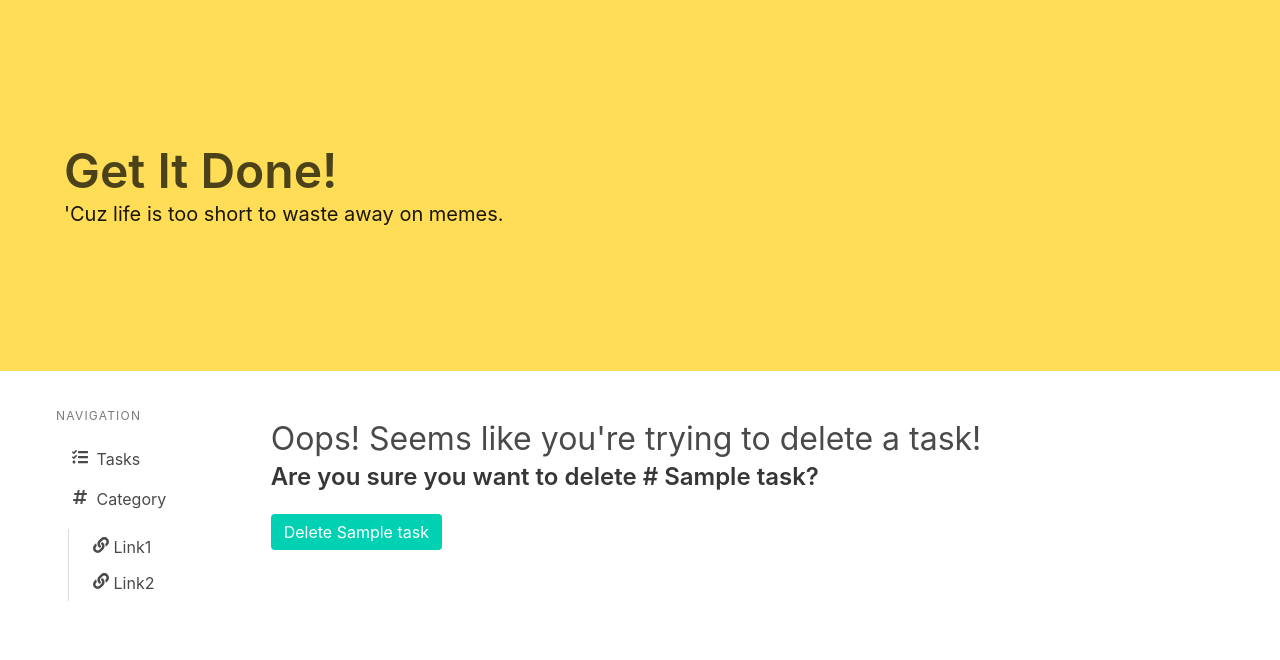
After one commit to ShraddhaAg/Get-it-done, a Django app: template ToDo/tasks/templates/tasks/task_confirm_delete.html in a window 1280 px wide. The commit adds this page. Shown: the top 660 px of the page. Run offline with Django 3.2, Linux system fonts and the light colour scheme; the template is opened without the code that fills it: most values are stand-ins (such as "Sample title", 1, 10 or a date in 2020); some libraries are stand-ins or nearby versions.

Commit message:
Add task delete and it's appropriate links

```diff
--- /dev/null
+++ b/ToDo/tasks/templates/tasks/task_confirm_delete.html
@@ -0,0 +1,18 @@
+{% extends 'base.html' %}
+
+{% block content %}
+<div class="container">
+<p class="subtitle is-3">Oops! Seems like you're trying to delete a task!</p>
+<p class="title is-4">Are you sure you want to delete <strong># {{ task.title }}</strong>?</p>
+<form class="" action="{% url 'delete-task' task.pk %}" method="post">
+  {% csrf_token %}
+  <div class="field">
+      <div class="control">
+        <button class="button is-primary">
+          Delete {{ task.title }}
+        </button>
+      </div>
+  </div>
+</form>
+</div>
+{% endblock %}
--- a/ToDo/tasks/templates/tasks/task_detail.html
+++ b/ToDo/tasks/templates/tasks/task_detail.html
@@ -11,6 +11,9 @@
     <strong>When should you be all over it? </strong>{{task.schedule_time_to_start}}<br>
     <strong>By when should you done at all costs? </strong>{{task.deadline}}<br>
     <strong>How important is it? </strong>{{task.priority}}
+    <a href="{% url 'delete-task' task.pk %}" class="button is-primary">
+      Delete {{ task.id }}
+    </a>
   </div>
 </article>
 
```
Also changed, not shown: ToDo/tasks/templates/tasks/task_list.html (+11 -2 lines).
